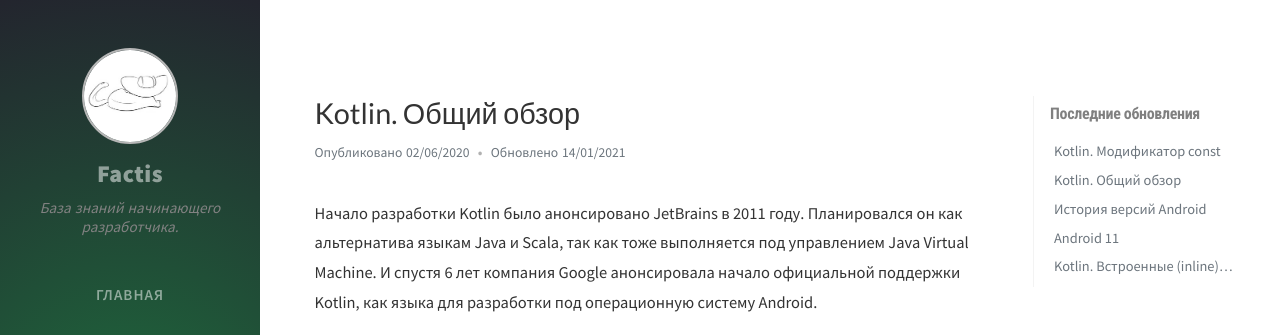
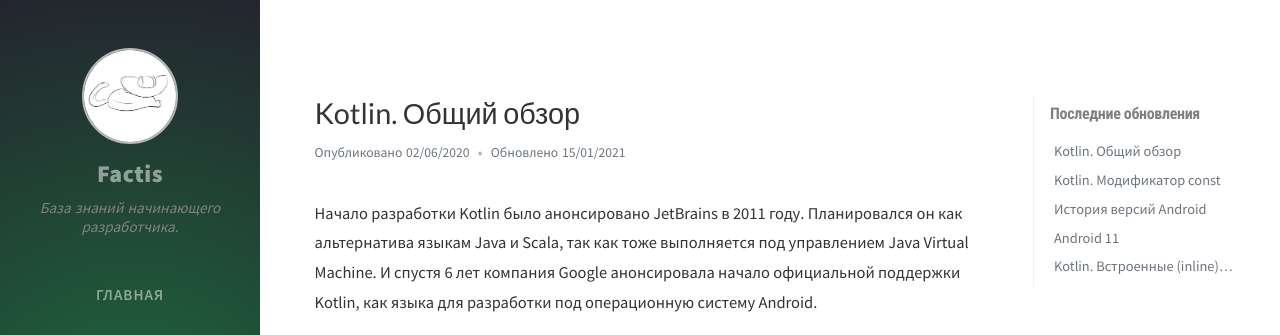
Before and after one commit to Bimlibik/bimlibik.github.io, a Jekyll site: the page built from _posts/kotlin/2020-06-02-kotlin-overview.md, in a window 1280 px wide and 900 px high. Shown: the top 335 px of the window. Built offline with Jekyll 4.4.1, drawn with Linux system fonts in a browser that asks for light colours; nearby versions of some CDN libraries; comment, search, counter and statistics services are not loaded.

Commit message:
Updated lastmod.

```diff
--- a/_data/updates.yml
+++ b/_data/updates.yml
@@ -21,7 +21,7 @@
   lastmod: '2020-06-22 17:31:00 +0800'
 -
   filename: 'kotlin-overview'
-  lastmod: '2021-01-14 11:01:00 +0800'
+  lastmod: '2021-01-15 09:54:00 +0800'
 -
   filename: 'manifest-file'
   lastmod: '2020-06-01 02:45:49 +0800'
```
